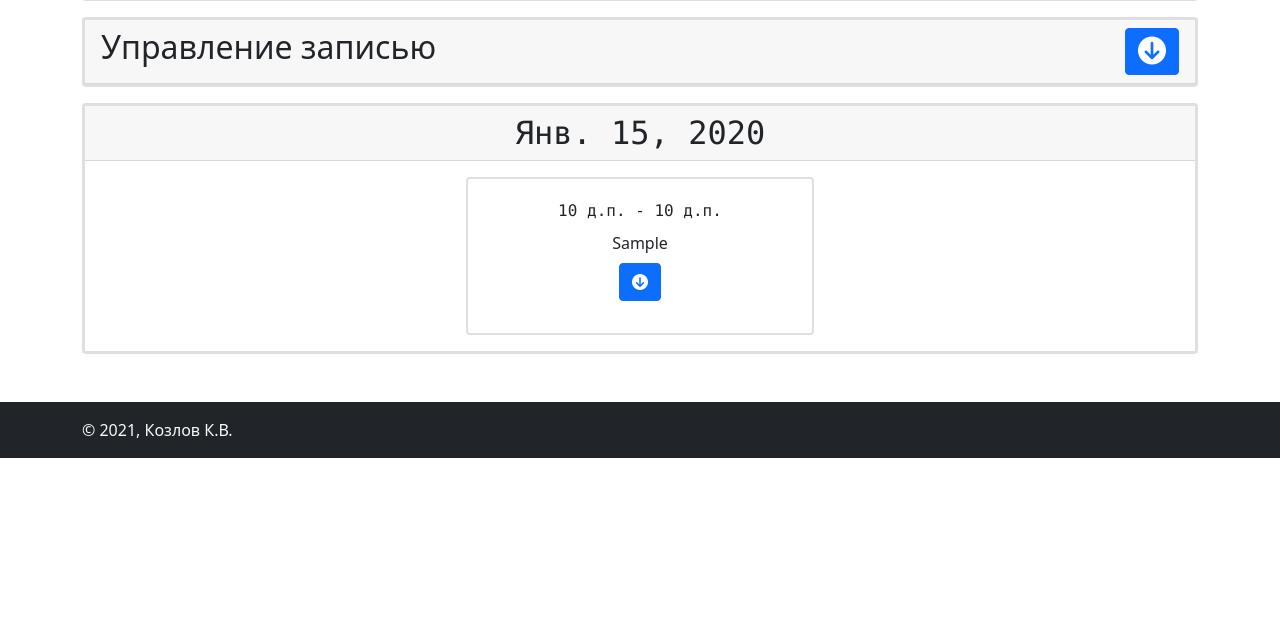
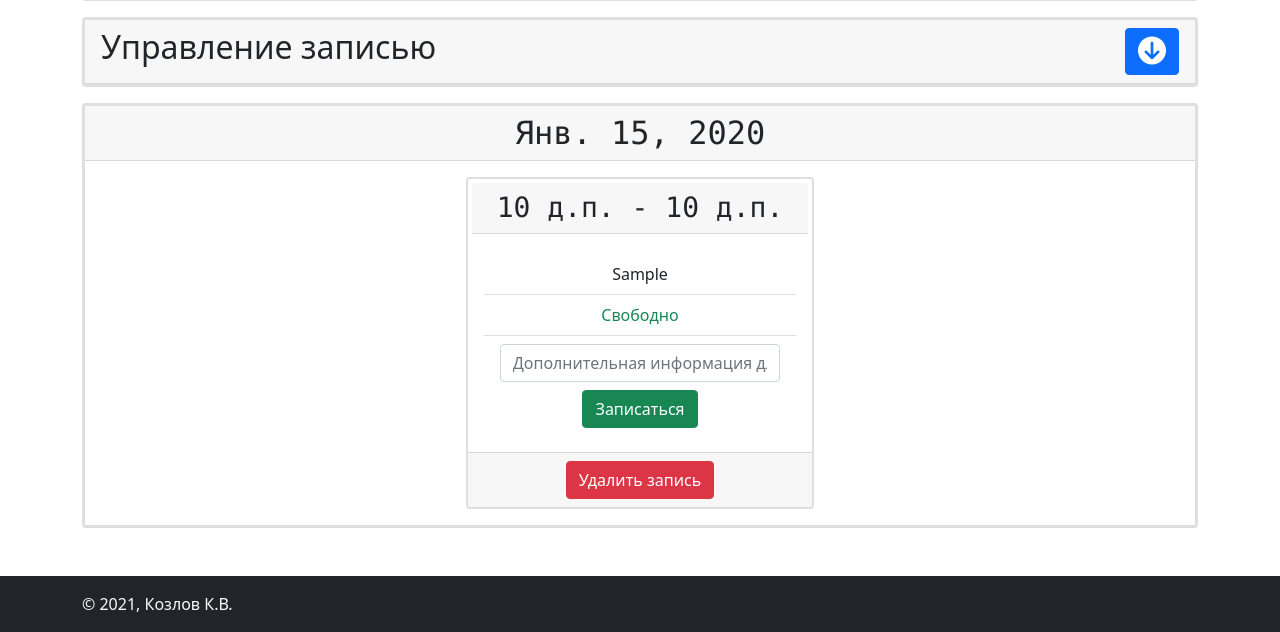
Before and after one commit to KozlovKV/clients-notebook, a Django app: page /service/1/2020/1/15/ in a window 1280 px wide. Shown: the part 528-1160 px from the top of the page. Before the commit the page ends 986 px from the top, so only its background shows below. Run offline with Django 3.2, Linux system fonts and the light colour scheme; a user stored in the database is signed in; tables that the repository leaves empty hold one stand-in row (values such as "Sample post"); grey boxes marked "Sample" are stand-in pictures; some libraries are stand-ins or nearby versions.

Commit message:
Created delete single service note view, edited templates for calendar and one day

```diff
--- a/apps/services_app/models.py
+++ b/apps/services_app/models.py
@@ -91,6 +91,11 @@ class ServiceNote(models.Model):
             'd': self.date.day,
         })
 
+    def get_delete_url(self):
+        return reverse_lazy('delete_single_note', kwargs={
+            'pk': self.pk,
+        })
+
 
 class ServiceNoteGenerationPattern(models.Model):
     user = models.ForeignKey(User, on_delete=models.CASCADE)
--- /dev/null
+++ b/apps/services_app/templates/base/service_wide_card.html
@@ -0,0 +1,19 @@
+<div class="card mt-5 text-center border-3">
+    <h1 class="card-header">{{ service.label }}</h1>
+    <div class="card-body row">
+        {% if service.get_image_url != '' %}
+        <img class="col-md-4" src="{{ service.get_image_url }}"
+             alt="Картинка услуги {{ service.label }}">
+        <div class="col-md-8 card-text p-3">
+        {% else %}
+        <div class="col-md-12 card-text p-3">
+        {% endif %}
+            {{ service.description }}
+        </div>
+    </div>
+    <div class="card-footer text-end">
+        <a class="card-link text-muted" href="{% url 'profile' service.provider.pk %}">
+            Поставщик ({{ service.provider }})
+        </a>
+    </div>
+</div>
--- a/apps/services_app/templates/one_service_day.html
+++ b/apps/services_app/templates/one_service_day.html
@@ -6,25 +6,7 @@
 
 
 {% block main_content %}
-    <div class="card mt-5 text-center border-3">
-        <h1 class="card-header">{{ service.label }}</h1>
-        <div class="card-body row">
-            {% if service.get_image_url != '' %}
-            <img class="col-md-4" src="{{ service.get_image_url }}"
-                 alt="Картинка услуги {{ service.label }}">
-            <div class="col-md-8 card-text p-3">
-            {% else %}
-            <div class="col-md-12 card-text p-3">
-            {% endif %}
-                {{ service.description }}
-            </div>
-        </div>
-        <div class="card-footer text-end">
-            <a class="card-link text-muted" href="{% url 'profile' service.provider.pk %}">
-                Поставщик ({{ service.provider }})
-            </a>
-        </div>
-    </div>
+    {% include 'base/service_wide_card.html' %}
     {% if service.provider == user %}
         <div class="card mt-3 border-3">
             <div class="card-header d-flex justify-content-between">
@@ -93,7 +75,7 @@
                                     <input class="btn btn-success" type="submit" name="create" value="Добавить">
                                 </div>
                                 <div class="col-md-9">
-                                    <input class=" btn btn-primary" type="submit" name="save" value="Добавить записи и сохранить паттерн">
+                                    <input class="btn btn-primary" type="submit" name="save" value="Добавить записи и сохранить паттерн">
                                 </div>
                             </div>
                         </div>
@@ -131,27 +113,42 @@
                 {% for object in object_list %}
                     <div class="col-md-4">
                         <div class="card border-2">
+                            <h3 class="card-header font-monospace m-1">
+                                {{ object.time_start }} - {{ object.time_end }}
+                            </h3>
                             <div class="card-body">
-                                <div class="card-text font-monospace m-1">
-                                    {{ object.time_start }} - {{ object.time_end }}
+                                <ul class="list-group list-group-flush">
+                                    {% if object.addition is not None %}
+                                        <li class="list-group-item">
+                                            <span>{{ object.addition }}</span>
+                                        </li>
+                                    {% endif %}
+                                    <li class="list-group-item">
+                                        <span class="{{ object.status_css }}">{{ object.status_name }}</span>
+                                    </li>
+                                    <li class="list-group-item">
+                                        <form method="post" action="">
+                                            <div class="row row-cols-1 g-2">
+                                                <div class="col">
+                                                    <input class="form-control" type="text" name="additional_info"
+                                                        placeholder="Дополнительная информация для поставщика">
+                                                </div>
+                                                <div class="col text-center">
+                                                    <input class="btn btn-success" type="submit" value="Записаться">
+                                                </div>
+                                            </div>
+                                        </form>
+                                    </li>
+                                </ul>
+                            </div>
+                            {% if service.provider == user %}
+                                <div class="card-footer text-center">
+                                    <form method="post" action="{{ object.get_delete_url }}">
+                                        {% csrf_token %}
+                                        <input class="btn btn-danger" type="submit" value="Удалить запись">
+                                    </form>
                                 </div>
-                                {% if object.addition is not None %}
-                                    <div class="card-text m-2">{{ object.addition }}</div>
-                                {% endif %}
-                                <div class="card-text mb-3">
-                                    <button class="btn btn-primary" type="button" data-toggle="collapse"
-                                        data-target="#collapseForm{{ object.pk }}">
-                                        <i class="fas fa-arrow-circle-down"></i>
-                                    </button>
-                                </div>
-                                <form action="" class="card collapse" id="collapseForm{{ object.pk }}">
-                                    <div class="card-body">
-                                        <input class="form-control m-2" type="text" name="additional_info"
-                                            placeholder="Дополнительная информация для поставщика">
-                                        <input class="btn btn-success m-2" type="submit" value="Записаться">
-                                    </div>
-                                </form>
-                            </div>
+                            {% endif %}
                         </div>
                     </div>
                 {% endfor %}
--- a/apps/services_app/urls.py
+++ b/apps/services_app/urls.py
@@ -43,4 +43,9 @@ urlpatterns = [
         'my/notes/', service_views.MyServiceNotesListView.as_view(),
         name='my_notes'
     ),
+    path(
+        'my/notes/delete/<int:pk>/',
+        service_views.DeleteSingleServiceNoteView.as_view(),
+        name='delete_single_note'
+    ),
 ]
--- a/apps/services_app/views.py
+++ b/apps/services_app/views.py
@@ -71,10 +71,12 @@ class MyServiceNotesListView(BaseViewWithMenu):
     template_name = 'my_notes.html'
 
     def get_notes_me2other(self):
-        return service_models.ServiceNote.objects.filter(client=self.request.user)
+        return service_models.ServiceNote.objects.filter(
+            client=self.request.user)
 
     def get_notes_other2me(self):
-        my_services = service_models.Service.objects.filter(provider=self.request.user)
+        my_services = service_models.Service.objects.filter(
+            provider=self.request.user)
         notes = []
         for service in my_services:
             notes += service_models.ServiceNote.objects.filter(service=service)
@@ -93,6 +95,7 @@ class OneServiceCalendarView(BaseViewWithMenu, generic_detail_views.DetailView):
     template_name = 'one_service_calendar.html'
     object = None
     model = service_models.Service
+    context_object_name = 'service'
 
     @staticmethod
     def get_dates_for_js(dates: list) -> list:
@@ -120,7 +123,8 @@ class OneServiceDayView(BaseViewWithMenu, generic_list_views.ListView):
 
     @property
     def date(self):
-        return datetime.date(self.kwargs['Y'], self.kwargs['m'], self.kwargs['d'])
+        return datetime.date(self.kwargs['Y'], self.kwargs['m'],
+                             self.kwargs['d'])
 
     @property
     def service(self):
@@ -136,7 +140,8 @@ class OneServiceDayView(BaseViewWithMenu, generic_list_views.ListView):
         for pattern in patterns_objects_list:
             pattern_dict = {
                 'object': pattern,
-                'execute_url': pattern.get_url(self.service, self.date, 'execute'),
+                'execute_url': pattern.get_url(self.service, self.date,
+                                               'execute'),
                 'edit_url': pattern.get_url(self.service, self.date, 'edit'),
             }
             patterns_with_urls.append(pattern_dict)
@@ -170,7 +175,8 @@ class OneServiceDayView(BaseViewWithMenu, generic_list_views.ListView):
         return super(OneServiceDayView, self).get(request, *args, **kwargs)
 
 
-class CreateSingleServiceNoteView(OneServiceDayView, generic_edit_views.CreateView):
+class CreateSingleServiceNoteView(OneServiceDayView,
+                                  generic_edit_views.CreateView):
     template_name = 'one_service_day.html'
     model = service_models.ServiceNote
     object = None
@@ -185,7 +191,31 @@ class CreateSingleServiceNoteView(OneServiceDayView, generic_edit_views.CreateVi
         return super(CreateSingleServiceNoteView, self).form_valid(form)
 
 
-class CreateMultiServiceNoteView(OneServiceDayView, generic_edit_views.BaseFormView):
+class DeleteSingleServiceNoteView(BaseViewWithMenu,
+                                  generic_edit_views.BaseDeleteView):
+    template_name = 'index.html'
+    model = service_models.ServiceNote
+    object = None
+
+    def get_success_url(self):
+        return self.object.get_absolute_url()
+
+    def delete(self, request, *args, **kwargs):
+        self.object = self.get_object()
+        success_url = self.get_success_url()
+        if self.request.user == self.object.service.provider:
+            self.object.delete()
+            self.add_message('Запись успешно удалена', messages.SUCCESS)
+        else:
+            self.add_message(
+                'Вы не можете удалять записи, созданные другим пользователем',
+                messages.ERROR
+            )
+        return HttpResponseRedirect(success_url)
+
+
+class CreateMultiServiceNoteView(OneServiceDayView,
+                                 generic_edit_views.BaseFormView):
     template_name = 'one_service_day.html'
     form_class = service_forms.MultiServiceNoteForm
 
@@ -200,9 +230,9 @@ class CreateMultiServiceNoteView(OneServiceDayView, generic_edit_views.BaseFormV
 
     def get_success_url(self):
         return reverse_lazy('one_service_day', args=(
-                    self.kwargs['pk'], self.kwargs['Y'],
-                    self.kwargs['m'], self.kwargs['d'],
-                ))
+            self.kwargs['pk'], self.kwargs['Y'],
+            self.kwargs['m'], self.kwargs['d'],
+        ))
 
 
 class MultiServiceNoteEditPatternView(OneServiceDayView):
@@ -212,16 +242,20 @@ class MultiServiceNoteEditPatternView(OneServiceDayView):
         )
 
     def get_context_data(self, **kwargs):
-        context = super(MultiServiceNoteEditPatternView, self).get_context_data(**kwargs)
+        context = super(MultiServiceNoteEditPatternView, self).get_context_data(
+            **kwargs)
         context['multi_form'] = service_forms.MultiServiceNoteForm(
             instance=self.get_object()
         )
         return context
 
 
-class MultiServiceNoteExecutePatternView(MultiServiceNoteEditPatternView, CreateMultiServiceNoteView):
+class MultiServiceNoteExecutePatternView(MultiServiceNoteEditPatternView,
+                                         CreateMultiServiceNoteView):
     def get(self, request, *args, **kwargs):
-        response = super(MultiServiceNoteExecutePatternView, self).get(request, *args, **kwargs)
+        response = super(MultiServiceNoteExecutePatternView, self).get(request,
+                                                                       *args,
+                                                                       **kwargs)
         pattern = self.get_object()
         form = service_forms.MultiServiceNoteForm(instance=pattern)
         self.form_valid(form)
```
Also changed, not shown: apps/services_app/templates/one_service_calendar.html (+1 -19 lines).
